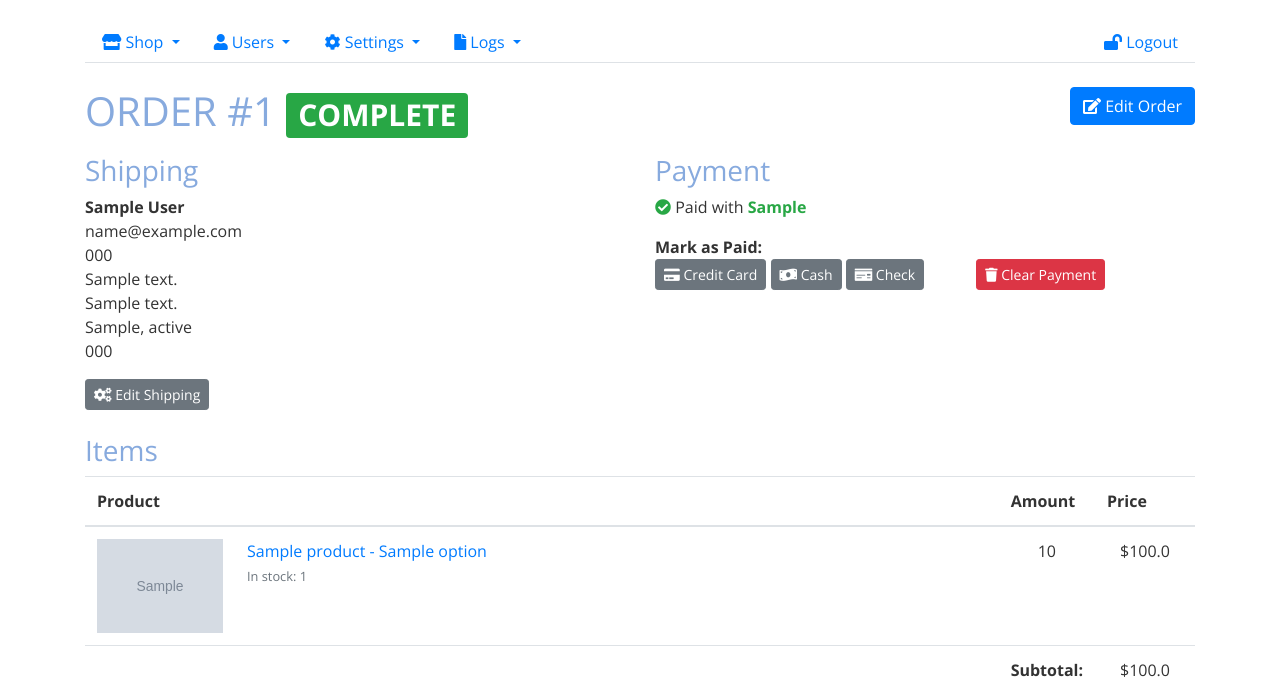
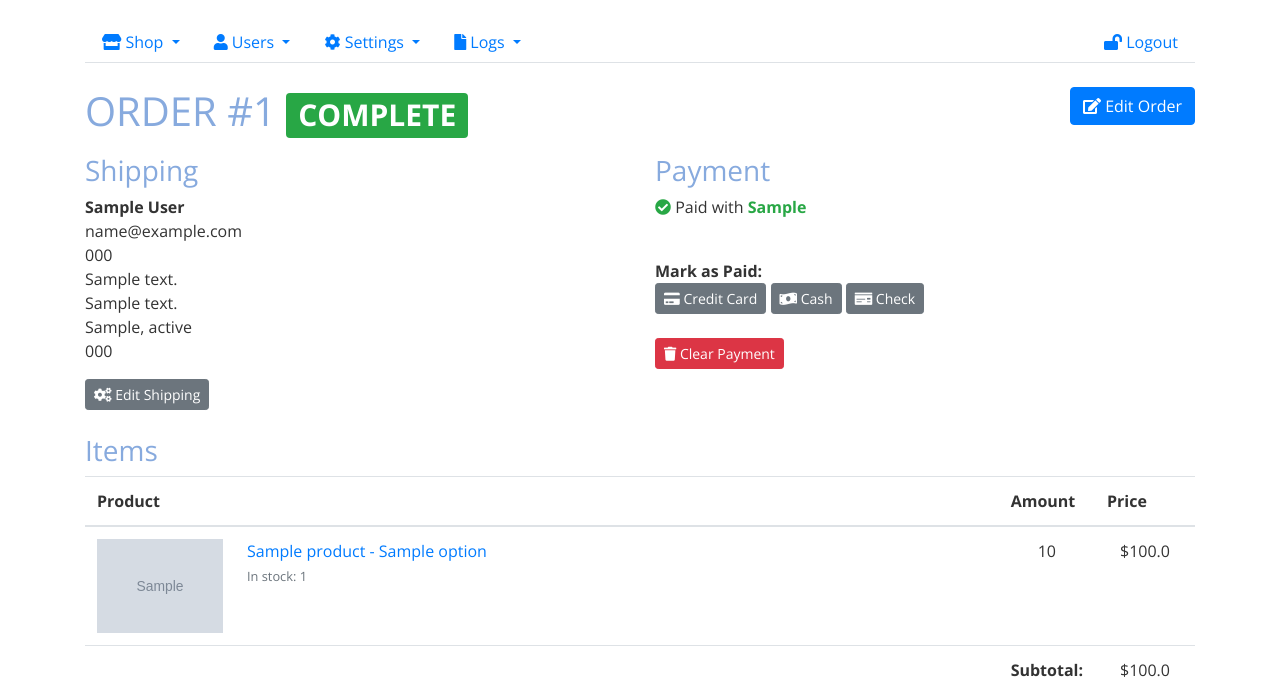
Before and after one commit to treetrnk/flask_webstore, a Flask app: template app/templates/admin/view-order.html in a window 1280 px wide. Shown: the part 276-969 px from the top of the page. Run offline with Flask 2, Linux system fonts and the light colour scheme; tables that the repository leaves empty hold one stand-in row (values such as "Sample post"); the template is opened without the code that fills it: values that come from a table or form of the project are taken from there, most other values are stand-ins (such as "Sample title", 1, 10 or a date in 2020); grey boxes marked "Sample" are stand-in pictures; parts of the project's set-up code (start-up, migrations or seed data) failed here and were passed over; some libraries are stand-ins or nearby versions.

Commit message:
Adjust spacing on view order page payments

```diff
--- a/app/templates/admin/view-order.html
+++ b/app/templates/admin/view-order.html
@@ -50,14 +50,17 @@
         </p>
         {% if order.payment_type == 'Credit Card' %}
           Payment ID:
-          <a href="https://dashboard.stripe.com/{% if config.get('DEVELOPMENT') %}test/{% endif %}payments/{{ order.payment_id }}" target='_blank'><br />
+          <a href="https://dashboard.stripe.com/{% if config.get('DEVELOPMENT') %}test/{% endif %}payments/{{ order.payment_id }}" target='_blank'>
             {{ order.payment_id }}
           </a>
+          <br />
         {% endif %}
       {% else %}
         <p>No payment received.</p>
       {% endif %}
-        <b class="mt-3">Mark as Paid:</b><br />
+      <br />
+      <b>Mark as Paid:</b>
+      <br />
         <form action="{{ url_for('admin.set_payment', obj_id=order.id) }}" method="post" class="d-inline">
           {{ form.hidden_tag() }}
           <button type="submit" class="btn btn-secondary btn-sm" name="payment_type" value="Credit Card">
@@ -83,15 +86,17 @@
             Check
           </button>
         </form>
+        <br />
         <form action="{{ url_for('admin.set_payment', obj_id=order.id) }}" method="post" class="d-inline">
           {{ form.csrf_token }}
           {{ form.payment_type(value='') }}
           {{ form.paid(value='n') }}
-          <button type="submit" class="btn btn-danger btn-sm ml-5">
+          <button type="submit" class="btn btn-danger btn-sm mt-4">
             <i class="fas fa-trash"></i>
             Clear Payment
           </button>
         </form>
+      </p>
     </div>
   </div>
 
```
